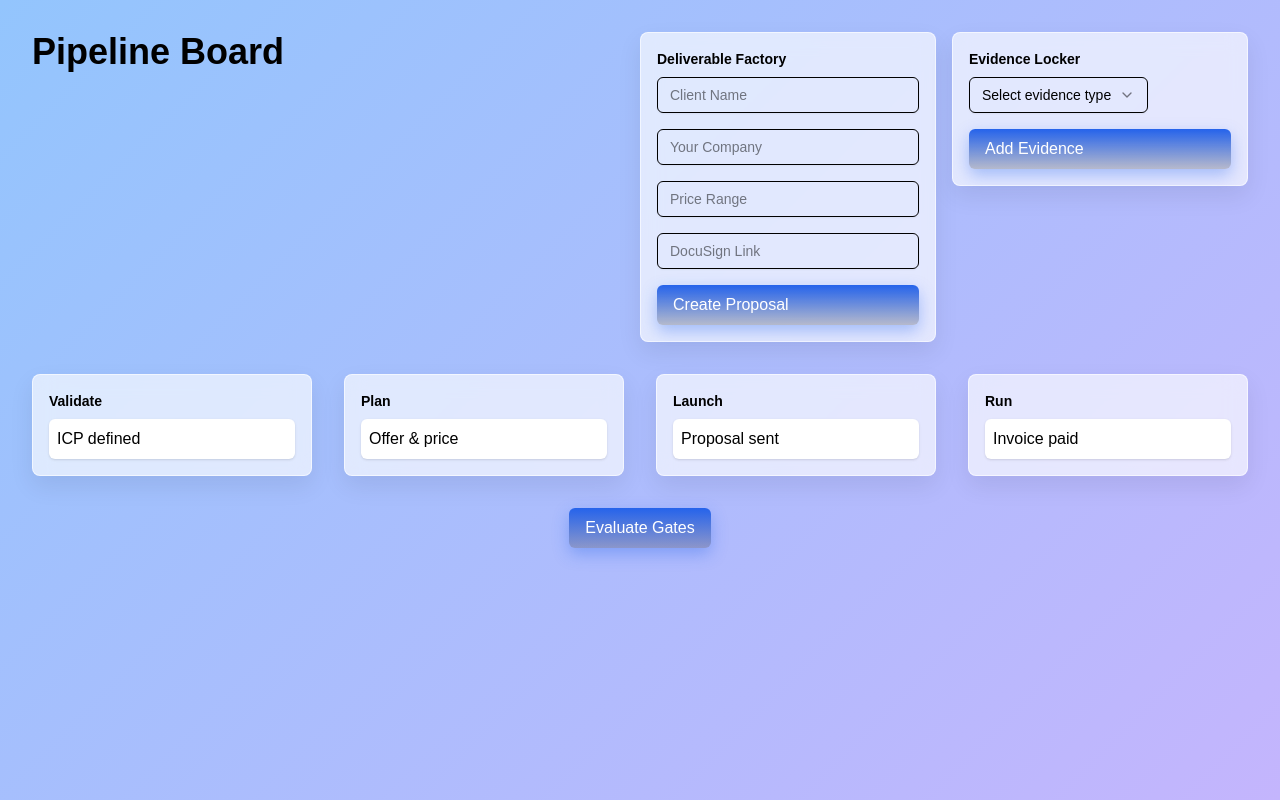
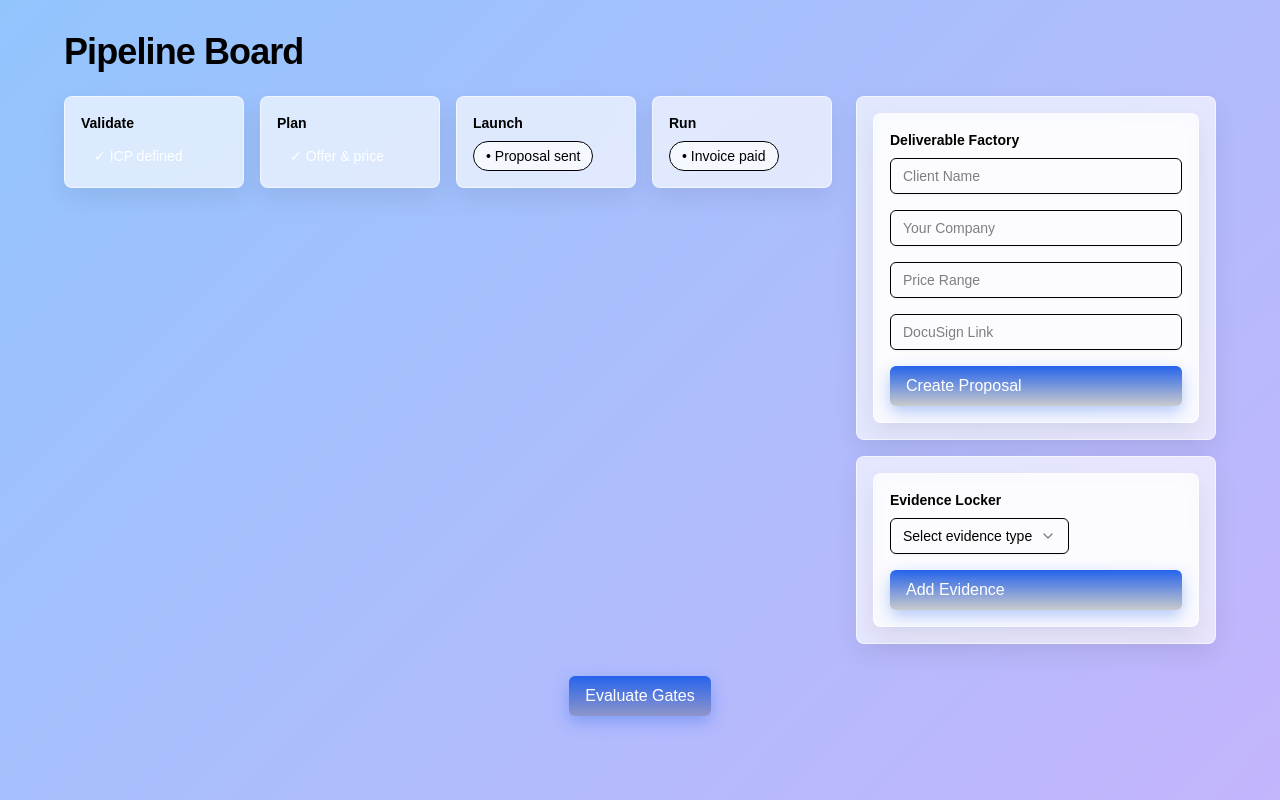
Before and after one commit to Anwarshaikk/Rheo, a Next.js app: page / in a window 1280 px wide. Built offline with nearby package versions, Linux system fonts and the light colour scheme; no server answers; sample sign-in values are in the browser's storage.

Commit message:
refactor: apply UI/UX improvements from feedback

```diff
--- a/src/app/page.tsx
+++ b/src/app/page.tsx
@@ -1,14 +1,21 @@
 'use client';
 
+import { useState } from "react";
 import { RheoButton } from "@/components/rheo/RheoButton";
 import { RheoCard } from "@/components/rheo/RheoCard";
 import { DeliverableFactory } from "@/components/rheo/DeliverableFactory";
 import { EvidenceDrawer } from "@/components/rheo/EvidenceDrawer";
 import { withAuth } from "@/components/rheo/withAuth";
+import { GateChip } from "@/components/rheo/GateChip";
 import { toast } from "sonner";
+import { motion } from "framer-motion";
 
 function Home() {
+  const [isEvaluating, setIsEvaluating] = useState(false);
+  const [hasNewEvidence, setHasNewEvidence] = useState(true); // Mock state
+
   const handleEvaluateGates = async () => {
+    setIsEvaluating(true);
     try {
       const response = await fetch('/api/evaluate', {
         method: 'POST',
@@ -32,39 +39,56 @@ function Home() {
       toast("Error", {
         description: "Failed to evaluate the gates.",
       });
+    } finally {
+      setIsEvaluating(false);
     }
   };
 
+  const stages = [
+    { name: "Validate", gates: [{ label: "ICP defined", passed: true }] },
+    { name: "Plan", gates: [{ label: "Offer & price", passed: true }] },
+    { name: "Launch", gates: [{ label: "Proposal sent", passed: false }] },
+    { name: "Run", gates: [{ label: "Invoice paid", passed: false }] },
+  ];
+
   return (
     <main className="rheo-hero min-h-screen p-8">
-      <div className="container mx-auto">
-        <div className="flex justify-between items-start mb-8">
-          <h1 className="text-4xl font-bold text-rheo-text">Pipeline Board</h1>
-          <div className="flex space-x-4 w-1/2">
-            <div className="w-1/2">
+      <div className="mx-auto w-full max-w-[1200px] px-6">
+        <h1 className="text-4xl font-semibold tracking-tight text-rheo-text mb-6">Pipeline Board</h1>
+        <div className="grid grid-cols-1 lg:grid-cols-[1fr_360px] gap-6">
+          {/* Left: Stages */}
+          <div className="grid sm:grid-cols-2 xl:grid-cols-4 gap-4">
+            {stages.map((stage, index) => (
+              <motion.div
+                key={stage.name}
+                initial={{ opacity: 0, y: 8 }}
+                animate={{ opacity: 1, y: 0 }}
+                transition={{ duration: 0.25, ease: [0.2, 0.8, 0.2, 1], delay: index * 0.05 }}
+              >
+                <RheoCard title={stage.name}>
+                  <div className="space-y-2">
+                    {stage.gates.map((gate) => (
+                      <GateChip key={gate.label} label={gate.label} passed={gate.passed} />
+                    ))}
+                  </div>
+                </RheoCard>
+              </motion.div>
+            ))}
+          </div>
+          {/* Right: Factory + Evidence */}
+          <aside className="space-y-4">
+            <div className="rheo-glass rounded-lg p-4">
               <DeliverableFactory />
             </div>
-            <div className="w-1/2">
+            <div className="rheo-glass rounded-lg p-4">
               <EvidenceDrawer />
             </div>
-          </div>
-        </div>
-        <div className="grid grid-cols-1 md:grid-cols-2 lg:grid-cols-4 gap-8">
-          <RheoCard title="Validate">
-            <div className="rounded-md bg-white p-2 shadow">ICP defined</div>
-          </RheoCard>
-          <RheoCard title="Plan">
-            <div className="rounded-md bg-white p-2 shadow">Offer & price</div>
-          </RheoCard>
-          <RheoCard title="Launch">
-            <div className="rounded-md bg-white p-2 shadow">Proposal sent</div>
-          </RheoCard>
-          <RheoCard title="Run">
-            <div className="rounded-md bg-white p-2 shadow">Invoice paid</div>
-          </RheoCard>
+          </aside>
         </div>
         <div className="mt-8 flex justify-center">
-          <RheoButton onClick={handleEvaluateGates}>Evaluate Gates</RheoButton>
+          <RheoButton onClick={handleEvaluateGates} disabled={!hasNewEvidence || isEvaluating}>
+            {isEvaluating ? "Evaluating..." : "Evaluate Gates"}
+          </RheoButton>
         </div>
       </div>
     </main>
--- /dev/null
+++ b/src/components/rheo/GateChip.tsx
@@ -0,0 +1,10 @@
+'use client';
+
+export function GateChip({ label, passed }: { label: string; passed: boolean }) {
+  return (
+    <span className={`inline-flex items-center gap-1 px-3 py-1 text-sm rounded-full border
+      ${passed ? 'bg-rheo-accent text-white border-transparent' : 'bg-white/70 text-rheo-subtle border-rheo-border'}`}>
+      {passed ? '✓' : '•'} {label}
+    </span>
+  );
+}
```
Also changed, not shown: 1 other file (tests, documents, lock files or other folders).
